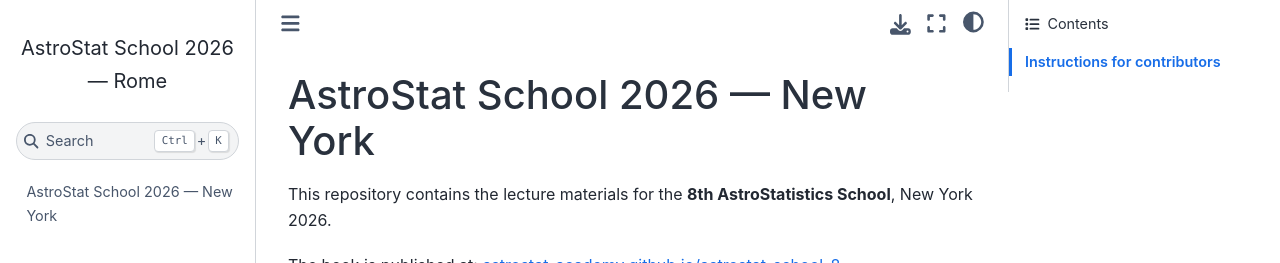
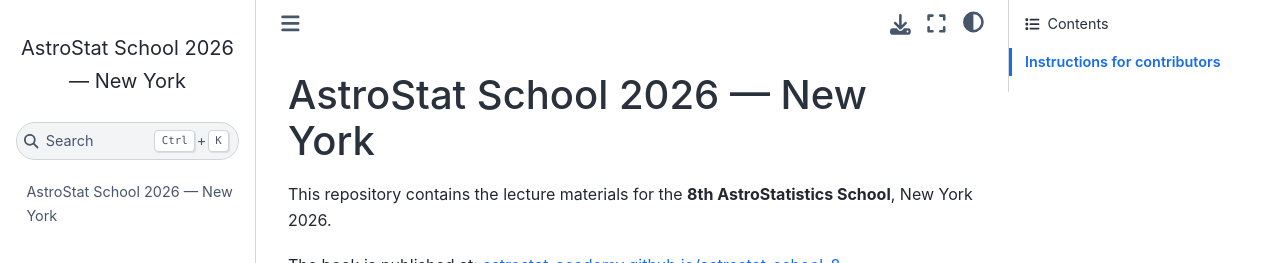
Before and after one commit to AstroStat-Academy/astrostat-school-8, a Jupyter Book: the page built from README.md, in a window 1280 px wide. Shown: the top 263 px of the page. Built offline with Jupyter Book 1.0.4 settings and Sphinx 7.4.7 and the Sphinx Book theme 1.1.4, drawn with Linux system fonts in a browser that asks for light colours; pages that are not in the unit, such as notebooks, are missing from menus; some of the changed lines change nothing that is shown.

Commit message:
adjusting for New York school

```diff
--- a/_config.yml
+++ b/_config.yml
@@ -1,4 +1,4 @@
-title: "AstroStat School 2026 — Rome"
+title: "AstroStat School 2026 — New York"
 author: "AstroStat Academy"
 copyright: "2026"
 
@@ -8,9 +8,17 @@ html:
   static_path:
     - Template_Notebook/images
     - Template_Notebook/data
+    - Fitting_and_Optimization/images
+    - Bayesian/images
+    - Bayesian/data
+    - MCMC/images
+    - MCMC/data
+    - Machine_Learning/images
+    - Machine_Learning/data
+
 
 repository:
-  url: https://github.com/AstroStat-Academy/astrostat-school-7
+  url: https://github.com/AstroStat-Academy/astrostat-school-7\8
   path_to_book: .
   branch: main
 
--- a/_toc.yml
+++ b/_toc.yml
@@ -5,4 +5,8 @@ options:
   numbered: false
 
 chapters:
-  - file: Template_Notebook/Template_Notebook.ipynb
+  - file: Fitting_and_Optimization/Fitting_and_Optimization.ipynb
+  - file: Bayesian/Bayesian_1.ipynb
+  - file: Bayesian/Bayesian_2.ipynb
+  - file: MCMC/MCMC.ipynb
+  - file: Machine_Learning/Intro_and_Clustering.ipynb
```
